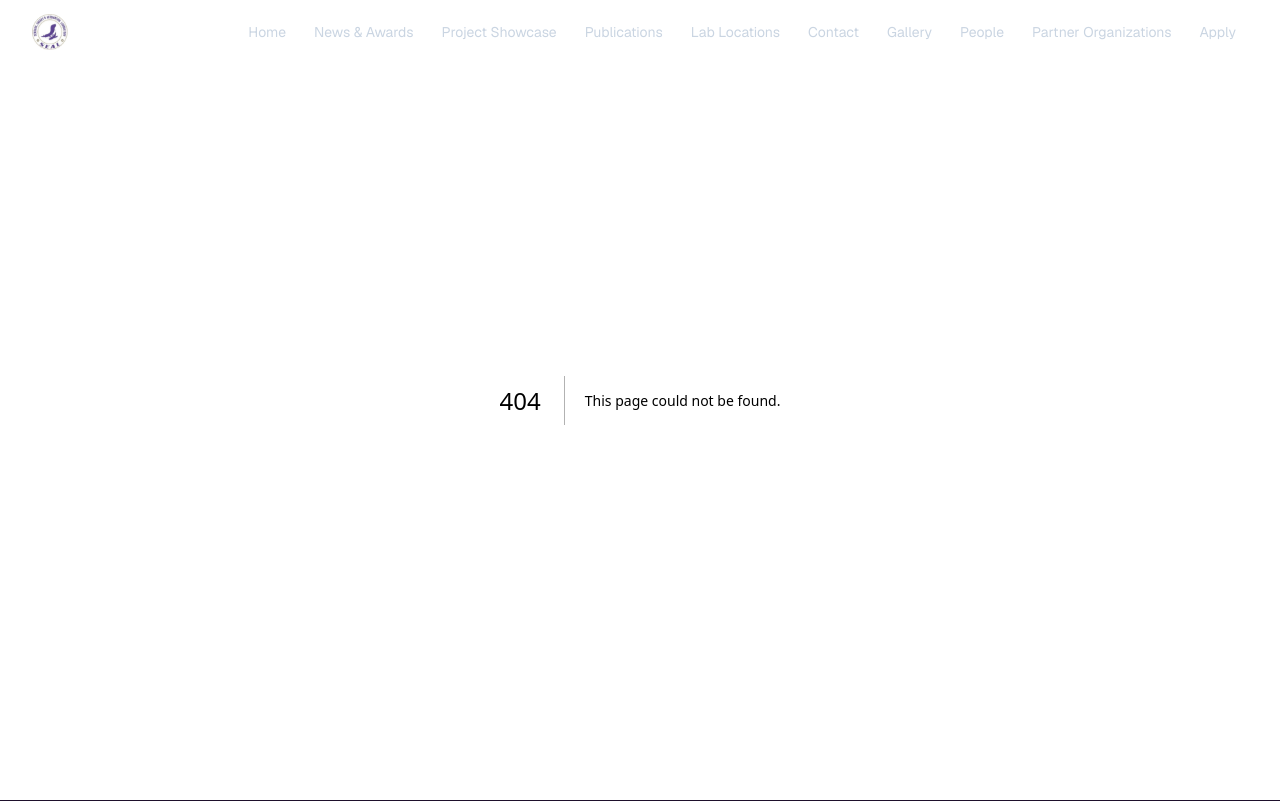
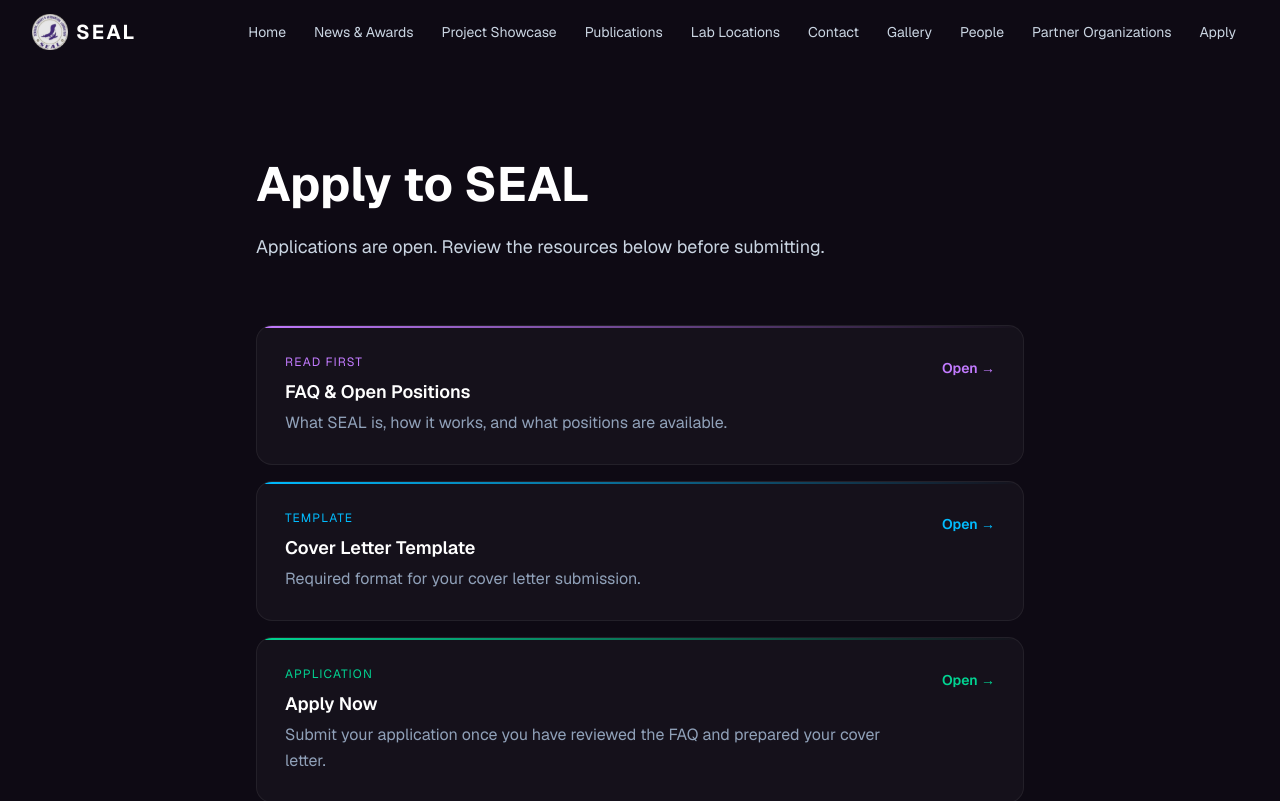
Before and after one commit to SEAL-Web-Team/SEAL-Website-2026, a Next.js app: page /apply in a window 1280 px wide. Before the commit this address had no page. Shown: the top 801 px of the page. Built offline with nearby package versions, Linux system fonts and the light colour scheme.

Commit message:
apply page

```diff
--- /dev/null
+++ b/src/app/apply/page.tsx
@@ -0,0 +1,63 @@
+export default function ApplyPage() {
+  return (
+    <div className="min-h-screen pt-40 pb-28 px-8">
+      <div className="max-w-3xl mx-auto">
+
+        <div className="mb-16">
+          <h1 className="text-5xl font-bold text-white mb-6">Apply to SEAL</h1>
+          <p className="text-slate-300 text-lg leading-relaxed">
+            Applications are open. Review the resources below before submitting.
+          </p>
+        </div>
+
+        <div className="flex flex-col gap-4">
+          <a
+            href="https://tinyurl.com/SEALFAQs"
+            target="_blank"
+            rel="noopener noreferrer"
+            className="relative group flex items-start justify-between gap-6 p-7 rounded-2xl bg-white/[0.03] border border-white/[0.06] hover:bg-white/[0.05] hover:border-white/[0.12] transition-all overflow-hidden"
+          >
+            <div className="absolute top-0 left-0 right-0 h-[2px] bg-gradient-to-r from-purple-400 to-transparent" />
+            <div>
+              <p className="text-xs uppercase tracking-widest text-purple-400 mb-2">Read first</p>
+              <p className="text-white font-semibold text-lg mb-1">FAQ & Open Positions</p>
+              <p className="text-slate-400 text-base leading-relaxed">What SEAL is, how it works, and what positions are available.</p>
+            </div>
+            <p className="text-purple-400 text-sm font-semibold shrink-0 mt-1 group-hover:text-purple-300 transition-colors">Open →</p>
+          </a>
+
+          <a
+            href="https://docs.google.com/presentation/d/e/2PACX-1vQ9VG87uMQSPhwdXctTRM0jIenB3S-NXUVoAy4HSrdVnFQN6p9np0MDO316I6s93w/pub?start=false&loop=false&delayms=3000"
+            target="_blank"
+            rel="noopener noreferrer"
+            className="relative group flex items-start justify-between gap-6 p-7 rounded-2xl bg-white/[0.03] border border-white/[0.06] hover:bg-white/[0.05] hover:border-white/[0.12] transition-all overflow-hidden"
+          >
+            <div className="absolute top-0 left-0 right-0 h-[2px] bg-gradient-to-r from-sky-400 to-transparent" />
+            <div>
+              <p className="text-xs uppercase tracking-widest text-sky-400 mb-2">Template</p>
+              <p className="text-white font-semibold text-lg mb-1">Cover Letter Template</p>
+              <p className="text-slate-400 text-base leading-relaxed">Required format for your cover letter submission.</p>
+            </div>
+            <p className="text-sky-400 text-sm font-semibold shrink-0 mt-1 group-hover:text-sky-300 transition-colors">Open →</p>
+          </a>
+
+          <a
+            href="https://goo.gl/forms/aiTE4Vms9RejcAg13"
+            target="_blank"
+            rel="noopener noreferrer"
+            className="relative group flex items-start justify-between gap-6 p-7 rounded-2xl bg-white/[0.03] border border-white/[0.06] hover:bg-white/[0.05] hover:border-white/[0.12] transition-all overflow-hidden"
+          >
+            <div className="absolute top-0 left-0 right-0 h-[2px] bg-gradient-to-r from-emerald-400 to-transparent" />
+            <div>
+              <p className="text-xs uppercase tracking-widest text-emerald-400 mb-2">Application</p>
+              <p className="text-white font-semibold text-lg mb-1">Apply Now</p>
+              <p className="text-slate-400 text-base leading-relaxed">Submit your application once you have reviewed the FAQ and prepared your cover letter.</p>
+            </div>
+            <p className="text-emerald-400 text-sm font-semibold shrink-0 mt-1 group-hover:text-emerald-300 transition-colors">Open →</p>
+          </a>
+        </div>
+
+      </div>
+    </div>
+  );
+}
```
